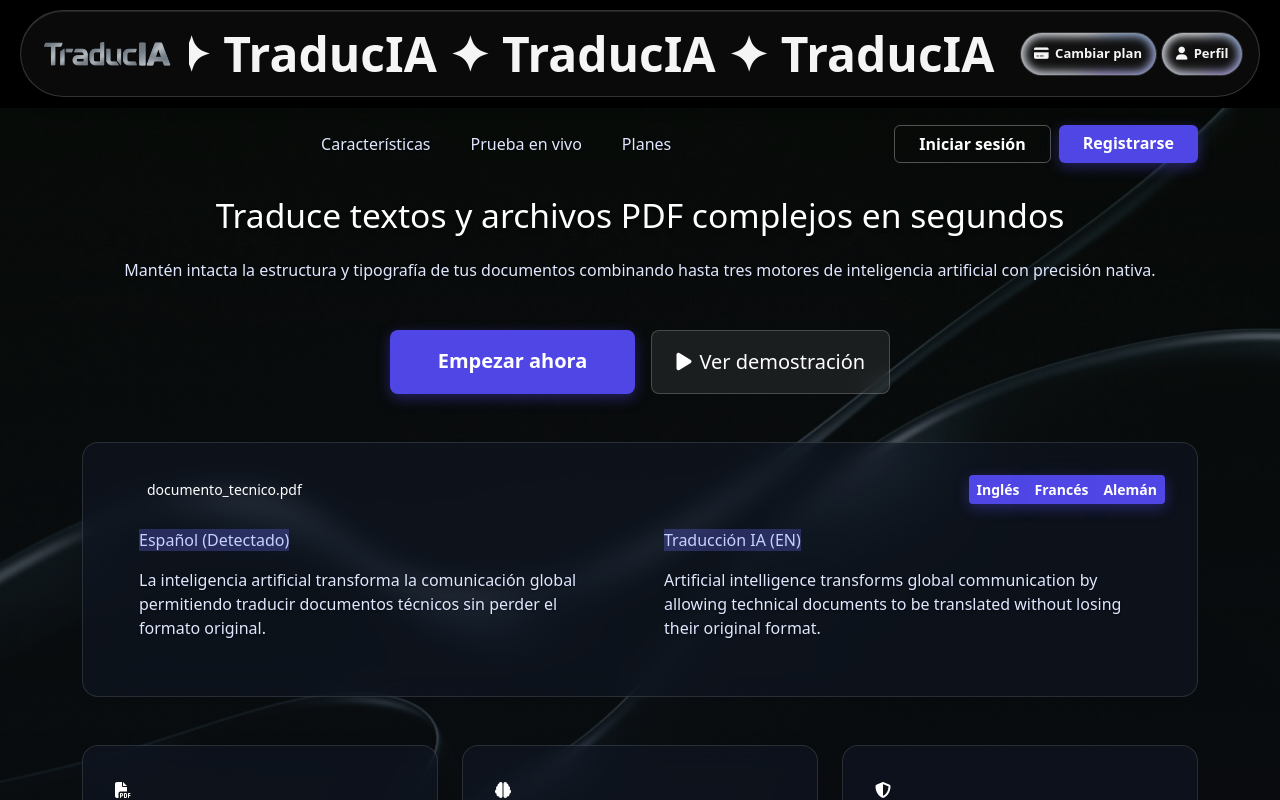
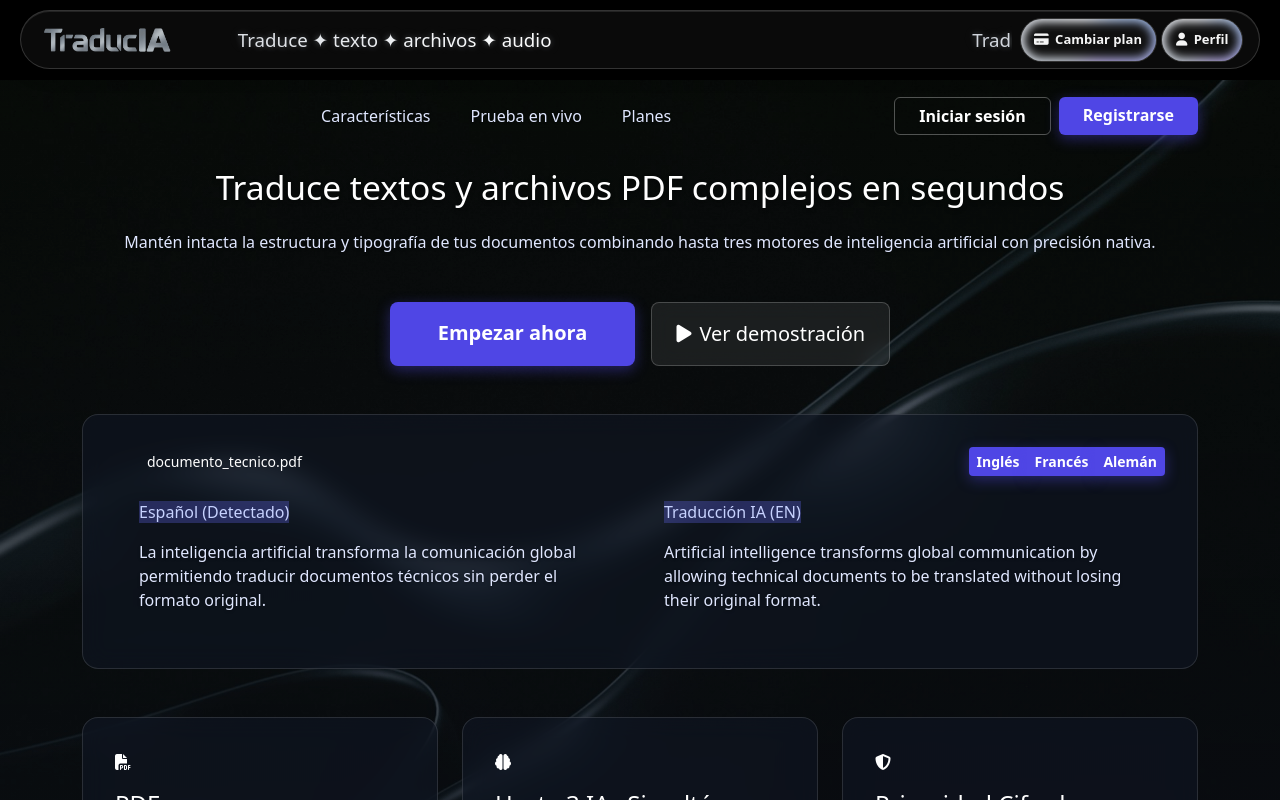
Before and after one commit to mb-2607/traducia, an Angular app in the folder frontend/traduciafront/: page /landing in a window 1280 px wide. Shown: the top 800 px of the page. Built offline with nearby package versions, Linux system fonts and the light colour scheme.

Commit message:
feat: improve login and landing navigation
Add the Conoce TraducIA link to the login page.
Restore authentication guards for the dashboard.
Update navbar navigation and silver marquee styling.

```diff
--- a/frontend/traduciafront/src/app/app-routing-module.ts
+++ b/frontend/traduciafront/src/app/app-routing-module.ts
@@ -43,7 +43,7 @@ const routes: Routes = [
   {
     path: 'landing',
     component: Landingpagecomponent,
-    title: 'TraducIA',
+    title: 'Conoce TraducIA',
   },
   {
     path: 'login',
@@ -83,8 +83,8 @@ const routes: Routes = [
   {
     path: 'dashboard',
     component: Userpagecomponent,
-   // canActivate: [autenticacionGuard],
-   // canActivateChild: [autenticacionGuard],
+    canActivate: [autenticacionGuard],
+    canActivateChild: [autenticacionGuard],
     children: [
       {
         path: '',
--- a/frontend/traduciafront/src/app/components/landingpagecomponent/landingpagecomponent.html
+++ b/frontend/traduciafront/src/app/components/landingpagecomponent/landingpagecomponent.html
@@ -71,7 +71,7 @@
         <div class="col-md-4">
           <div class="feature-card h-100">
             <div class="icon-box mb-3"><i class="fa-solid fa-file-pdf"></i></div>
-            <h4>Formato PDF Intacto</h4>
+            <h4>PDF</h4>
             <p class="text-muted-custom mb-0">Sube archivos y aparecerán traducidos conservando la estructura.</p>
           </div>
         </div>
--- a/frontend/traduciafront/src/app/components/loggincomponent/loggincomponent.css
+++ b/frontend/traduciafront/src/app/components/loggincomponent/loggincomponent.css
@@ -251,3 +251,80 @@
   outline-offset: 4px;
   border-radius: 0.25rem;
 }
+
+.acceso-presentacion {
+  display: flex;
+  justify-content: center;
+  margin-block-start: 1.5rem;
+}
+
+.acceso-presentacion-enlace {
+  display: inline-flex;
+  align-items: center;
+  justify-content: center;
+  gap: 0.65rem;
+  box-sizing: border-box;
+  min-block-size: 2.75rem;
+  padding: 0.65rem 1.2rem;
+
+  border: 1px solid color-mix(in srgb, currentColor 20%, transparent);
+  border-radius: 999px;
+  background: color-mix(in srgb, currentColor 5%, transparent);
+
+  color: var(--td-texto, #f5f5f5);
+  font: inherit;
+  font-size: 0.875rem;
+  text-decoration: none;
+
+  box-shadow: inset 0 1px 0 rgb(255 255 255 / 12%);
+  -webkit-backdrop-filter: blur(12px);
+  backdrop-filter: blur(12px);
+
+  transition: background-color 180ms ease,
+  border-color 180ms ease,
+  box-shadow 180ms ease,
+  transform 180ms ease;
+}
+
+.acceso-presentacion-enlace strong {
+  font-weight: 700;
+}
+
+.acceso-presentacion-icono {
+  font-size: 1.05rem;
+  text-shadow: 0 0 8px rgb(220 228 240 / 35%);
+}
+
+.acceso-presentacion-flecha {
+  inline-size: 1rem;
+  block-size: 1rem;
+  flex-shrink: 0;
+  transition: transform 180ms ease;
+}
+
+.acceso-presentacion-enlace:focus-visible {
+  outline: 2px solid currentColor;
+  outline-offset: 4px;
+}
+
+@media (hover: hover) and (pointer: fine) {
+  .acceso-presentacion-enlace:hover {
+    transform: translateY(-2px);
+    border-color: color-mix(in srgb, currentColor 40%, transparent);
+    background: color-mix(in srgb, currentColor 10%, transparent);
+    box-shadow: inset 0 1px 0 rgb(255 255 255 / 18%),
+    0 0 18px rgb(200 210 225 / 12%);
+  }
+
+  .acceso-presentacion-enlace:hover .acceso-presentacion-flecha {
+    transform: translateX(3px);
+  }
+}
+
+@media (prefers-reduced-motion: reduce) {
+  .acceso-presentacion-enlace,
+  .acceso-presentacion-flecha {
+    transition: none;
+    transform: none;
+  }
+}
--- a/frontend/traduciafront/src/app/components/loggincomponent/loggincomponent.html
+++ b/frontend/traduciafront/src/app/components/loggincomponent/loggincomponent.html
@@ -292,6 +292,31 @@
             {{ modoRegistro() ? 'Iniciar sesión' : 'Registrarme' }}
           </button>
         </footer>
+
+        <div class="acceso-presentacion">
+          <a
+            routerLink="/landing"
+            class="acceso-presentacion-enlace"
+          >
+            <span class="acceso-presentacion-icono" aria-hidden="true">✦</span>
+
+            <span>Conoce <strong>TraducIA</strong></span>
+
+            <svg
+              class="acceso-presentacion-flecha"
+              viewBox="0 0 24 24"
+              fill="none"
+              stroke="currentColor"
+              stroke-width="1.8"
+              stroke-linecap="round"
+              stroke-linejoin="round"
+              aria-hidden="true"
+              focusable="false"
+            >
+              <path d="M5 12h14M13 6l6 6-6 6" />
+            </svg>
+          </a>
+        </div>
       </div>
     </div>
   </div>
--- a/frontend/traduciafront/src/app/components/navbarcomponent/navbarcomponent.css
+++ b/frontend/traduciafront/src/app/components/navbarcomponent/navbarcomponent.css
@@ -3,33 +3,69 @@
   padding: 0.65rem clamp(0.65rem, 2vw, 1.25rem);
   color: var(--td-texto);
 }
-.marquee{
-  width: 100%;
+
+.marquee {
+  flex: 1;
+  min-inline-size: 0;
   overflow: hidden;
 }
 
-.marquee-track{
+.marquee-track {
   display: flex;
-  width: max-content;
-  animation: scroll 13s linear infinite;
+  inline-size: 100%;
+  animation: marquee-scroll 20s linear infinite;
 }
 
-.marquee-track span{
-  flex-shrink: 0;
+.marquee-track > span {
+  flex: 0 0 100%;
+  box-sizing: border-box;
+  padding-inline: 2rem;
   white-space: nowrap;
-  padding-right: 2rem;
-  font-size: 3rem;
-  font-weight: 800;
+  text-align: center;
+  font-size: 1.17rem;
+  font-weight: 500;
+  opacity: 1;
+  color: #c8cdd5;
+  background-image: linear-gradient(
+    110deg,
+    #777e88 0%,
+    #c5cad2 25%,
+    #ffffff 45%,
+    #ffffff 50%,
+    #c5cad2 60%,
+    #777e88 80%,
+    #c5cad2 100%
+  );
+  background-size: 250% 100%;
+  -webkit-background-clip: text;
+  background-clip: text;
+  -webkit-text-fill-color: transparent;
+  text-shadow: 0 0 6px rgb(220 228 240 / 30%),
+  0 0 16px rgb(220 228 240 / 15%);
+
+  animation: brillo-plateado 5s linear infinite;
 }
 
-@keyframes scroll {
+@keyframes marquee-scroll {
   from {
     transform: translateX(0);
   }
-  to{
-    transform: translateX(-50%);
+
+  to {
+    transform: translateX(-100%);
   }
 }
+
+@keyframes brillo-plateado {
+  from {
+    background-position: 200% center;
+  }
+
+  to {
+    background-position: -200% center;
+  }
+}
+
 .navbar-glass {
   box-sizing: border-box;
   display: flex;
--- a/frontend/traduciafront/src/app/components/navbarcomponent/navbarcomponent.html
+++ b/frontend/traduciafront/src/app/components/navbarcomponent/navbarcomponent.html
@@ -1,8 +1,8 @@
 <nav class="navbar-glass" aria-label="Navegación principal de TraducIA">
   <a
     class="navbar-logo-link"
-    routerLink="/"
-    aria-label="Ir al inicio de TraducIA"
+    routerLink="/dashboard/new"
+    aria-label="Ir al panel de traducción de TraducIA"
   >
     <img
       class="navbar-logo"
@@ -14,7 +14,7 @@
 
   <div class="marquee">
     <div class="marquee-track">
-    <span> TraducIA ✦ TraducIA ✦ TraducIA ✦ TraducIA ✦ TraducIA</span>
+    <span> Traduce ✦ texto ✦ archivos ✦ audio</span>
     <span aria-hidden="true">TraducIA ✦ TraducIA ✦ TraducIA ✦ TraducIA ✦ TraducIA</span>
   </div>
     </div>
```
